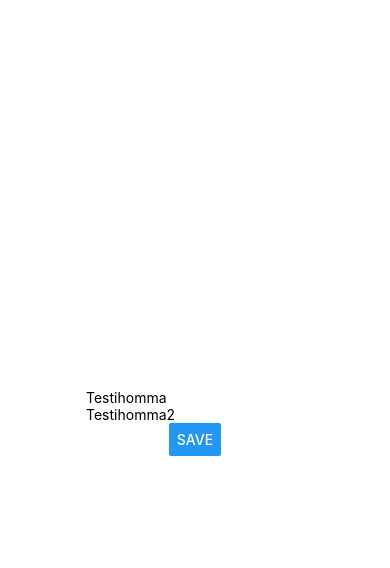
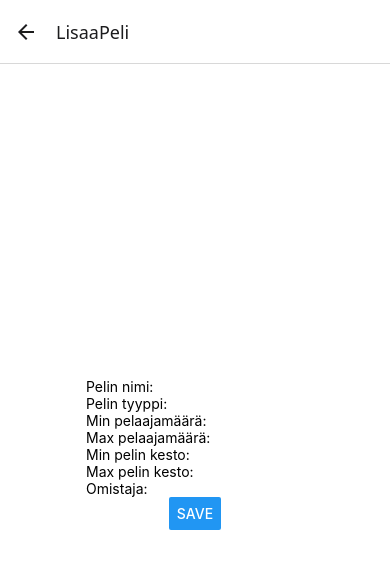
Before and after one commit to JenniEmiliaJ/pelikirjasto, a React Native app: screen /LisaaPeli in a window 390 px wide. Shown: the top 568 px of the page. Built offline with nearby package versions, Linux system fonts and the light colour scheme.

Commit message:
Tehty componentit LisaaPeli ja SelaaPeleja ja muutettu App.js toteuttamaan stacknavigointia. LisaaPeli lisää nyt pelin tiedot tietokantaan, SelaaPeleja sivulta pääsee LisaaPeli sivulle.

```diff
--- a/App.js
+++ b/App.js
@@ -1,49 +1,18 @@
-import { StatusBar } from 'expo-status-bar';
-import { StyleSheet, Text, View, Alert, Button, TextInput } from 'react-native';
-import { useState } from 'react';
+import { NavigationContainer } from '@react-navigation/native';
+import { createNativeStackNavigator } from '@react-navigation/native-stack';
 
-import { app } from './firebaseConfig';
-import { getDatabase, ref, push } from 'firebase/database';
+import SelaaPeleja from './components/SelaaPeleja';
+import LisaaPeli from './components/LisaaPeli';
 
-const database = getDatabase(app);
+const Stack = createNativeStackNavigator();
 
 export default function App() {
-  const [testi, setTesti] = useState({
-    testidata1: '',
-    testidata2: '',
-  });
-  const [testisisalto, setTestisisalto] = useState([]);
-
-  const handleSave = () => {
-    if (testi.testidata2 && testi.testidata1) {
-      push(ref(database, 'testit/'), testi);
-    } else {
-      Alert.alert('Error', 'Type product and amount first');
-    }
-  };
-
   return (
-    <View style={styles.container}>
-      <TextInput
-        placeholder="Testihomma"
-        onChangeText={(text) => setTesti({ ...testi, testidata1: text })}
-        value={testi.testidata1}
-      />
-      <TextInput
-        placeholder="Testihomma2"
-        onChangeText={(text) => setTesti({ ...testi, testidata2: text })}
-        value={testi.testidata2}
-      />
-      <Button onPress={handleSave} title="Save" />
-    </View>
+    <NavigationContainer>
+      <Stack.Navigator initialRouteName="SelaaPeleja">
+        <Stack.Screen name="SelaaPeleja" component={SelaaPeleja} />
+        <Stack.Screen name="LisaaPeli" component={LisaaPeli} />
+      </Stack.Navigator>
+    </NavigationContainer>
   );
 }
-
-  const styles = StyleSheet.create({
-    container: {
-      flex: 1,
-      backgroundColor: '#fff',
-      alignItems: 'center',
-      justifyContent: 'center',
-    },
-  });
--- /dev/null
+++ b/components/LisaaPeli.js
@@ -0,0 +1,87 @@
+import { StatusBar } from 'expo-status-bar';
+import { StyleSheet, Text, View, Alert, Button, TextInput } from 'react-native';
+import { useState } from 'react';
+
+import { app } from '../firebaseConfig';
+import { getDatabase, ref, push } from 'firebase/database';
+
+const database = getDatabase(app);
+
+export default function LisaaPeli() {
+  const [peli, setPeli] = useState({
+    pelinNimi: '',
+    pelinTyyppi: '',
+    minPelaajat: '',
+    maxPelaajat: '',
+    minKesto: '',
+    maxKesto: '',
+    kuva: '',
+    omistaja: '',
+  });
+
+  const handleSave = () => {
+    if (
+      peli.pelinNimi &&
+      peli.pelinTyyppi &&
+      peli.minPelaajat &&
+      peli.maxPelaajat &&
+      peli.minKesto &&
+      peli.maxKesto &&
+      peli.omistaja
+    ) {
+      push(ref(database, 'pelit/'), peli);
+    } else {
+      Alert.alert('Error', 'Lisää ensin pelin tiedot');
+    }
+  };
+
+  return (
+    <View style={styles.container}>
+      <TextInput
+        placeholder="Pelin nimi: "
+        onChangeText={(text) => setPeli({ ...peli, pelinNimi: text })}
+        value={peli.pelinNimi}
+      />
+      <TextInput
+        placeholder="Pelin tyyppi: "
+        onChangeText={(text) => setPeli({ ...peli, pelinTyyppi: text })}
+        value={peli.pelinTyyppi}
+      />
+      <TextInput
+        placeholder="Min pelaajamäärä: "
+        onChangeText={(text) => setPeli({ ...peli, minPelaajat: text })}
+        value={peli.minPelaajat}
+      />
+      <TextInput
+        placeholder="Max pelaajamäärä: "
+        onChangeText={(text) => setPeli({ ...peli, maxPelaajat: text })}
+        value={peli.maxPelaajat}
+      />
+      <TextInput
+        placeholder="Min pelin kesto: "
+        onChangeText={(text) => setPeli({ ...peli, minKesto: text })}
+        value={peli.minKesto}
+      />
+      <TextInput
+        placeholder="Max pelin kesto: "
+        onChangeText={(text) => setPeli({ ...peli, maxKesto: text })}
+        value={peli.maxKesto}
+      />
+      <TextInput
+        placeholder="Omistaja: "
+        onChangeText={(text) => setPeli({ ...peli, omistaja: text })}
+        value={peli.omistaja}
+      />
+      <Button onPress={handleSave} title="Save" />
+    </View>
+  );
+}
+
+const styles = StyleSheet.create({
+  container: {
+    flex: 1,
+    backgroundColor: '#fff',
+    alignItems: 'center',
+    justifyContent: 'center',
+  },
+});
--- /dev/null
+++ b/components/SelaaPeleja.js
@@ -0,0 +1,22 @@
+import { StyleSheet, Text, View, Button } from 'react-native';
+import LisaaPeli from './LisaaPeli';
+
+export default function SelaaPeleja({ navigation }) {
+return (
+  <View style={styles.container}>
+    <Text>Selaa pelejä</Text>
+    <Button
+      onPress={() => navigation.navigate('LisaaPeli')}
+      title="Lisää peli" />
+  </View>
+);
+}
+
+const styles = StyleSheet.create({
+  container: {
+    flex: 1,
+    backgroundColor: '#fff',
+    alignItems: 'center',
+    justifyContent: 'center',
+  },
+});
```
Also changed, not shown: package.json (+6 -1 lines), 1 other file (tests, documents, lock files or other folders).
